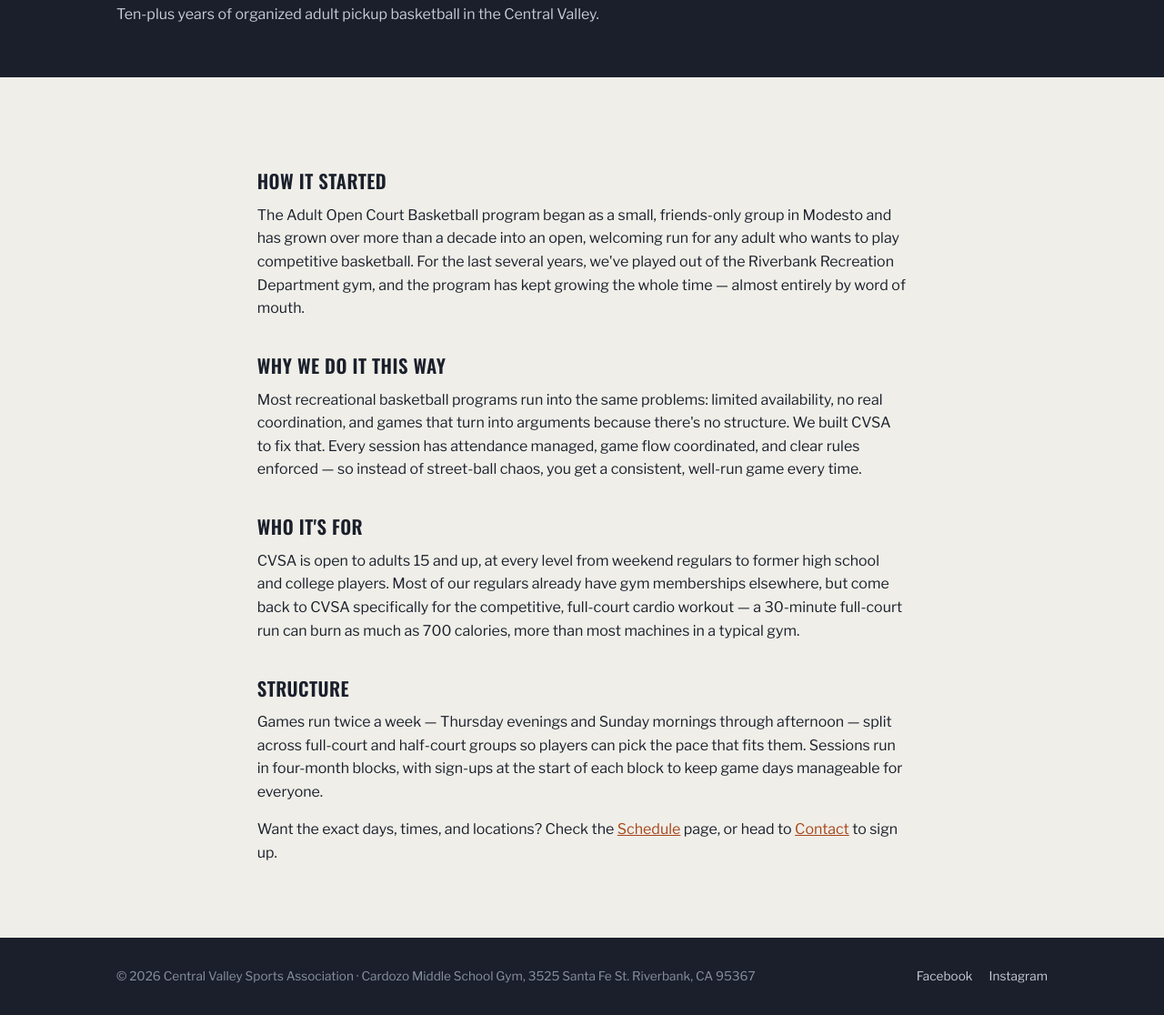
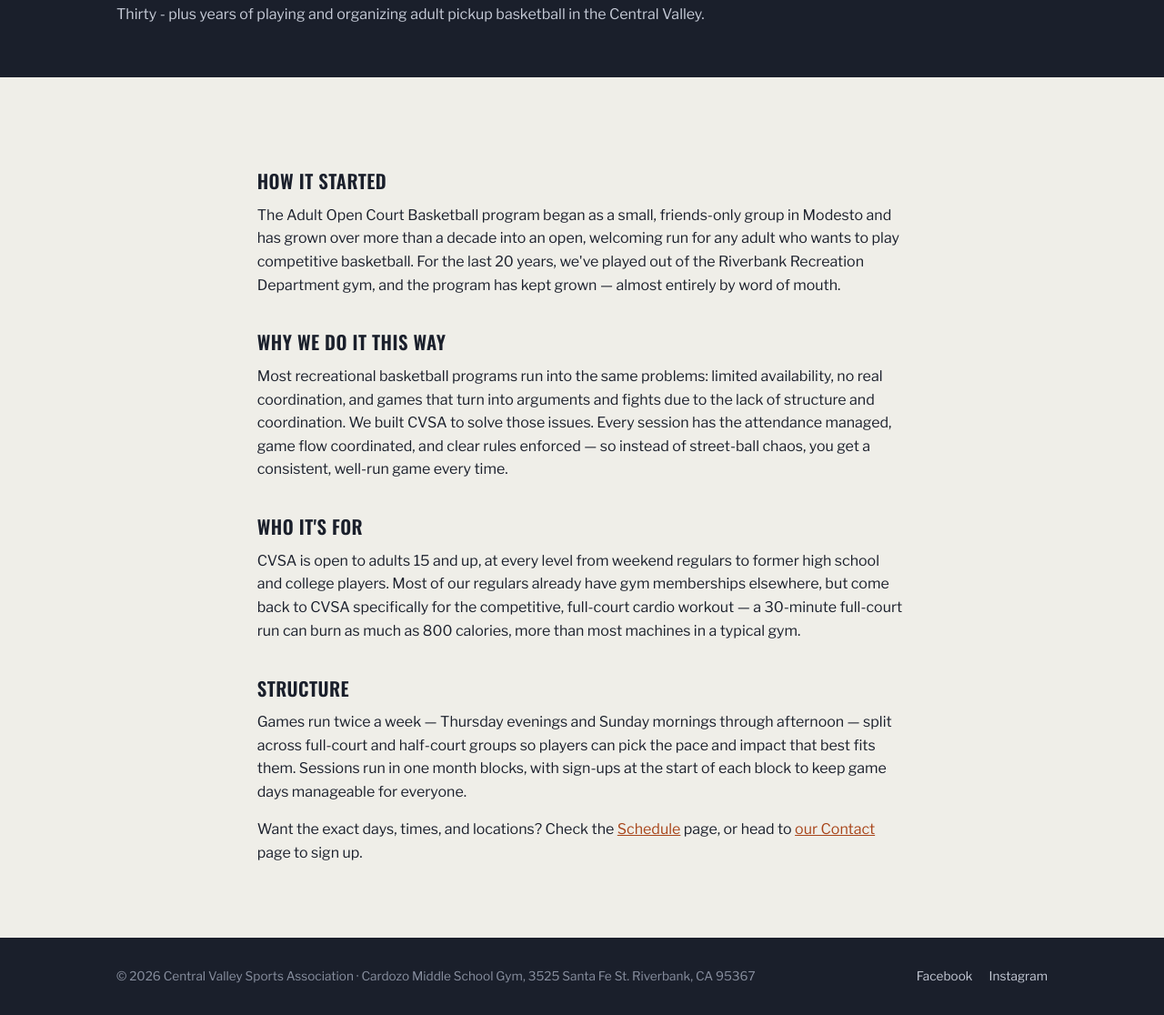
Before and after one commit to ebgomez/cvsa-site, an Eleventy site: page src/about.md in a window 1280 px wide. Shown: the part 182-1298 px from the top of the page at 91% size. Built offline with nearby package versions, Linux system fonts and the light colour scheme; Eleventy itself is replaced by a stand-in of ours; files that its build step writes are made by us from their sources.

Commit message:
Update Pages “about”

```diff
--- a/src/about.md
+++ b/src/about.md
@@ -1,24 +1,24 @@
 ---
 layout: page.njk
 title: About CVSA
-subtitle: Ten-plus years of organized adult pickup basketball in the Central Valley.
+subtitle: Thirty - plus years of playing and organizing adult pickup basketball
+  in the Central Valley.
 permalink: /about/
 ---
-
 ## How it started
 
-The Adult Open Court Basketball program began as a small, friends-only group in Modesto and has grown over more than a decade into an open, welcoming run for any adult who wants to play competitive basketball. For the last several years, we've played out of the Riverbank Recreation Department gym, and the program has kept growing the whole time — almost entirely by word of mouth.
+The Adult Open Court Basketball program began as a small, friends-only group in Modesto and has grown over more than a decade into an open, welcoming run for any adult who wants to play competitive basketball. For the last 20 years, we've played out of the Riverbank Recreation Department gym, and the program has kept grown — almost entirely by word of mouth.
 
 ## Why we do it this way
 
-Most recreational basketball programs run into the same problems: limited availability, no real coordination, and games that turn into arguments because there's no structure. We built CVSA to fix that. Every session has attendance managed, game flow coordinated, and clear rules enforced — so instead of street-ball chaos, you get a consistent, well-run game every time.
+Most recreational basketball programs run into the same problems: limited availability, no real coordination, and games that turn into arguments and fights due to the lack of structure and coordination. We built CVSA to solve those issues. Every session has the attendance managed, game flow coordinated, and clear rules enforced — so instead of street-ball chaos, you get a consistent, well-run game every time.
 
 ## Who it's for
 
-CVSA is open to adults 15 and up, at every level from weekend regulars to former high school and college players. Most of our regulars already have gym memberships elsewhere, but come back to CVSA specifically for the competitive, full-court cardio workout — a 30-minute full-court run can burn as much as 700 calories, more than most machines in a typical gym.
+CVSA is open to adults 15 and up, at every level from weekend regulars to former high school and college players. Most of our regulars already have gym memberships elsewhere, but come back to CVSA specifically for the competitive, full-court cardio workout — a 30-minute full-court run can burn as much as 800 calories, more than most machines in a typical gym.
 
 ## Structure
 
-Games run twice a week — Thursday evenings and Sunday mornings through afternoon — split across full-court and half-court groups so players can pick the pace that fits them. Sessions run in four-month blocks, with sign-ups at the start of each block to keep game days manageable for everyone.
+Games run twice a week — Thursday evenings and Sunday mornings through afternoon — split across full-court and half-court groups so players can pick the pace and impact that best fits them. Sessions run in one month blocks, with sign-ups at the start of each block to keep game days manageable for everyone.
 
-Want the exact days, times, and locations? Check the [Schedule](/schedule/) page, or head to [Contact](/contact/) to sign up.
+Want the exact days, times, and locations? Check the [Schedule](/schedule/) page, or head to [our Contact](/contact/) page to sign up.
```
